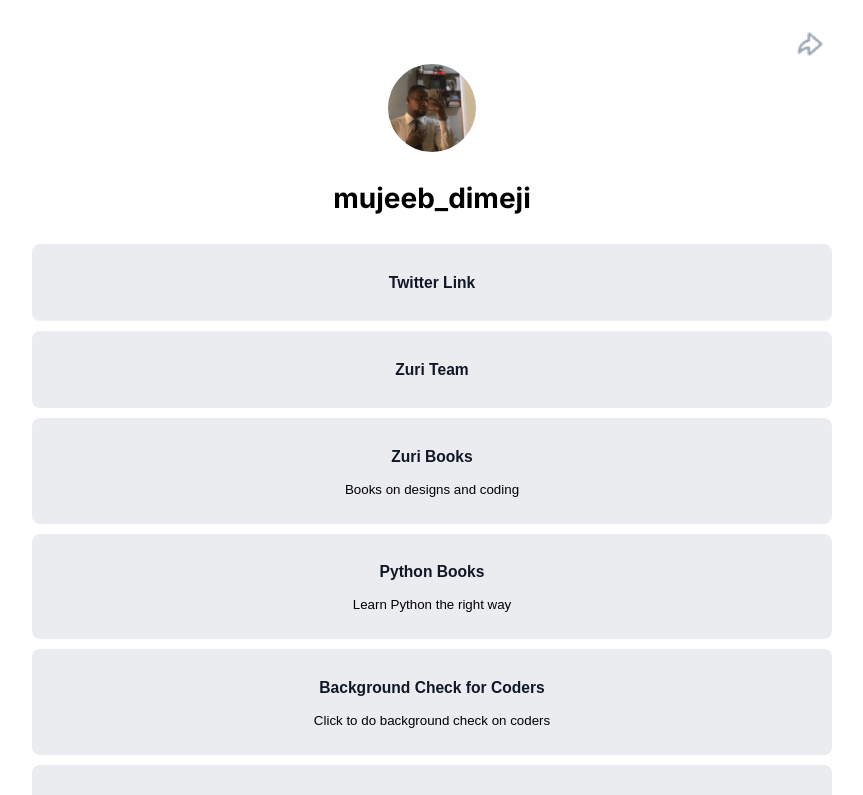
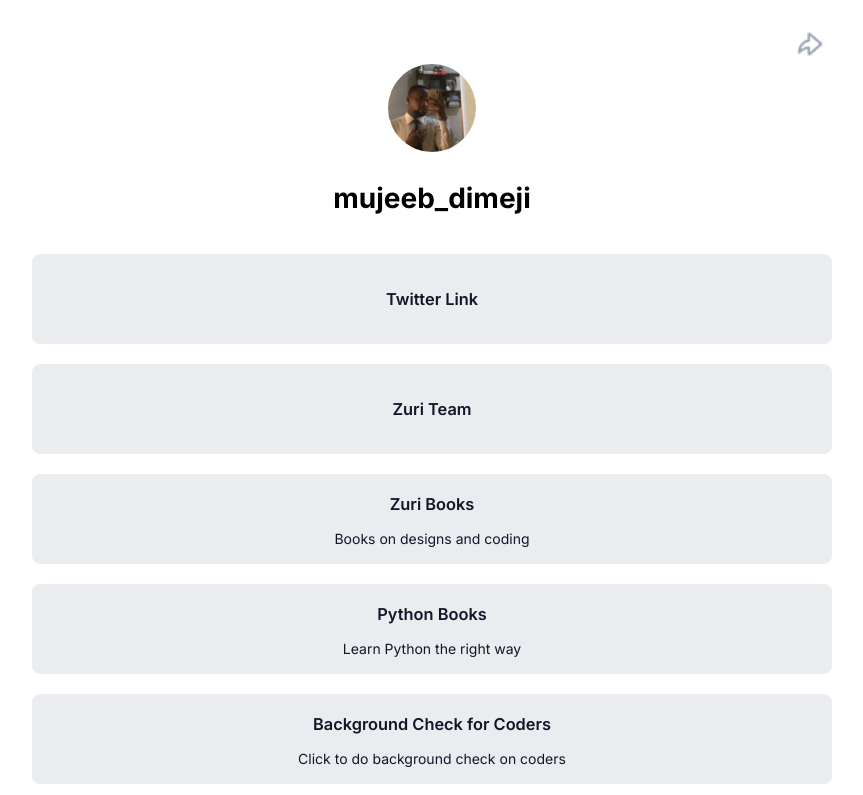
Before and after one commit to hemjay07/Linktree_React_hng1, a React (Vite) app: page / in a window 1280 px wide. Shown: the top 795 px of the page, without its empty margins (208-1071 px from the left). Built offline with nearby package versions, Linux system fonts and the light colour scheme.

Commit message:
rearrange : restructured the links such that the anchor tag is enbeded within the button not the other way round

```diff
--- a/src/components/Main.jsx
+++ b/src/components/Main.jsx
@@ -15,47 +15,49 @@
           className="sharebutton"
           alt=""
         />
-        <img id="profile_img" src={Profile_image} alt="profile image" />
+        <img id="profile__img" src={Profile_image} alt="profile image" />
         <div id="twitter">mujeeb_dimeji</div>
         <div id="slack">mujeeb_dimeji</div>
       </div>
 
       <div className="main--links">
+        <button id="btn_twitter" className="btn">
           <a href="https://twitter.com/mujeeb_dimeji">
-          <button id="btn_twitter">
             <h3>Twitter Link</h3>
+          </a>
         </button>
+
+        <button id="btn__zuri" className="btn">
+          <a href="https://training.zuri.team/">
+            <h3>Zuri Team</h3>
           </a>
-        <a href="https://training.zuri.team/">
-          <button id="btn_zuri">
-            <h3>Zuri Team</h3>
+
           <p></p>
         </button>
-        </a>
+        <button id="books" className="btn">
           <a href="http://books.zuri.team">
-          <button id="books">
             <h3>Zuri Books</h3>
             <p>Books on designs and coding </p>
+          </a>
         </button>
-        </a>
+        <button id="book__python" className="btn">
           <a href="https://books.zuri.team/python-for-beginners?ref_id=mujeeb_dimeji">
-          <button id="book_python">
             <h3>Python Books</h3>
             <p>Learn Python the right way</p>
+          </a>
         </button>
-        </a>
+        <button id="pitch" className="btn">
           <a href="https://background.zuri.team">
-          <button id="pitch">
             <h3>Background Check for Coders</h3>
             <p>Click to do background check on coders</p>
+          </a>
         </button>
-        </a>
+        <button id="book__design" className="btn">
           <a href="https://books.zuri.team/design-rules">
-          <button id="book_design">
             <h3>Design Books</h3>
             <p>Get free design book by Zuri. Yes there is no catch.</p>
+          </a>
         </button>
-        </a>
       </div>
       <div className="main--footer"></div>
       <img className="slack" src={Slackicon} alt="slack icon" />
--- a/src/index.css
+++ b/src/index.css
@@ -34,16 +34,32 @@
 
 button {
   width: 100%;
+  height: 88px;
   margin-bottom: 10px;
-  padding: 14px 32px;
-  background: #eaecf0;
+  /* padding: 14px 32px; */
+  background: white;
   border-radius: 8px;
   border: none;
 }
 
-a :hover {
-  background: #b1b3b6;
+.btn {
+  height: 90px;
+  background: #eaecf0;
+  border: 1px solid #eaecf0;
+  border-radius: 8px;
+  margin-top: 7px;
+  margin-bottom: 7px;
+}
+.btn:hover {
   cursor: pointer;
+  background: #b8b9b9;
+}
+a {
+  text-decoration: none;
+  color: #101828;
+  font-family: "Inter", sans-serif;
+  font-weight: 500;
+  font-size: 14px;
 }
 
 #slack {
@@ -60,7 +76,7 @@
   margin: 32px;
 }
 
-#profile_img {
+#profile__img {
   width: 88px;
   border-radius: 100%;
 }
@@ -91,9 +107,9 @@
   padding: 50px 10px 35px;
 }
 @media screen and (min-width: 820px) {
-  a {
-    width: 800px;
-    margin: 0 auto;
+  .btn {
+    max-width: 800px;
+    margin: 10px auto;
   }
   .footer {
     display: flex;
```
Lines whose indentation alone changed are shown as unchanged.
